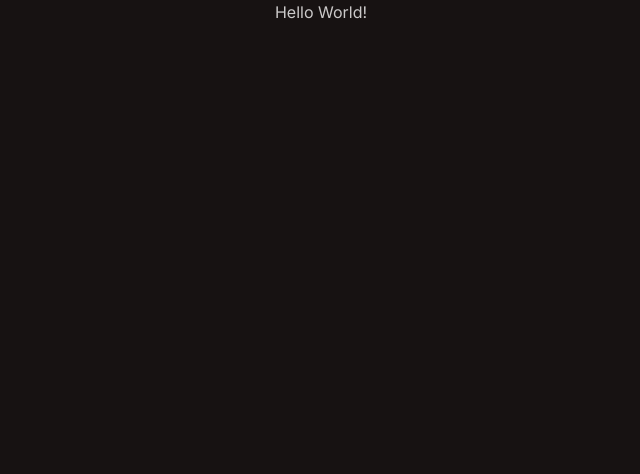
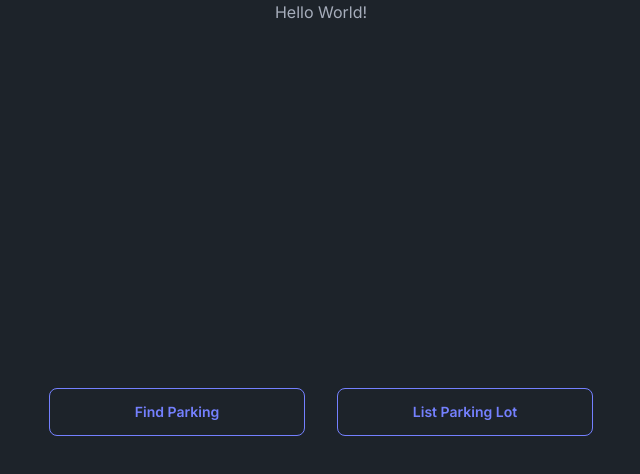
Before and after one commit to NoumanAMalik/ParkHub, a Next.js app: page / in a window 1280 px wide. Shown: the top 474 px of the page, without its empty margins (319-959 px from the left). Built offline with nearby package versions, Linux system fonts and the light colour scheme; no server answers.

Commit message:
Made page for owner and user authenticate

```diff
--- a/app/api/user/route.js
+++ b/app/api/user/route.js
@@ -1,24 +1,39 @@
 import "dotenv/config";
 import { drizzle } from "drizzle-orm/planetscale-serverless";
 import { connect } from "@planetscale/database";
-import { schema } from "@/db/schema";
+import { User, schema } from "@/db/schema";
 import { NextResponse } from "next/server";
+
+const connection = connect({
+    host: process.env.DATABASE_HOST,
+    username: process.env.DATABASE_USERNAME,
+    password: process.env.DATABASE_PASSWORD,
+});
+
+const db = drizzle(connection, { schema });
+
+export async function GET(request) {
+    const result = await db.select().from(User);
+
+    return NextResponse.json(result);
+}
 
 export async function POST(request) {
     // create the connection
-    const connection = connect({
-        host: process.env.DATABASE_HOST,
-        username: process.env.DATABASE_USERNAME,
-        password: process.env.DATABASE_PASSWORD,
+
+    const { firstName, lastName, licensePlate } = await request.json();
+    console.log(firstName, lastName, licensePlate);
+
+    await db.insert(User).values({
+        firstName: firstName,
+        lastName: lastName,
+        licensePlate: licensePlate,
     });
+    // const { Hello } = await request.json();
 
-    const db = drizzle(connection, { schema });
+    // console.log("POST: Called");
 
-    const { Hello } = await request.json();
+    // console.log(Hello);
 
-    console.log("POST: Called");
-
-    console.log(Hello);
-
-    return NextResponse.json({ response: "Working" });
+    return NextResponse.json({ response: "Created User" });
 }
--- /dev/null
+++ b/app/authenticate/owner/page.js
@@ -0,0 +1,9 @@
+const Owner = () => {
+    return (
+        <>
+            <h1>Hello I am Owner Page</h1>
+        </>
+    );
+};
+
+export default Owner;
--- /dev/null
+++ b/app/authenticate/user/page.js
@@ -0,0 +1,9 @@
+const User = () => {
+    return (
+        <>
+            <h1>Hello I am User Page</h1>
+        </>
+    );
+};
+
+export default User;
--- a/app/layout.js
+++ b/app/layout.js
@@ -10,7 +10,7 @@ export const metadata = {
 
 export default function RootLayout({ children }) {
     return (
-        <html lang="en" data-theme="forest">
+        <html lang="en" data-theme="dark">
             <body className={inter.className}>{children}</body>
         </html>
     );
--- a/app/page.js
+++ b/app/page.js
@@ -1,25 +1,57 @@
 "use client";
 
 import { useEffect } from "react";
+import Link from "next/link";
 
 export default function Home() {
     useEffect(() => {
-        const test = async () => {
+        const post = async () => {
             const res = await fetch(`/api/user`, {
                 method: "POST",
                 headers: {
                     "Content-Type": "application/json",
                 },
-                body: JSON.stringify({ Hello: "World" }),
+                body: JSON.stringify({
+                    firstName: "Nouman",
+                    lastName: "Malik",
+                    licensePlate: "CLXK646",
+                }),
             });
+
+            return res.json();
         };
 
-        test();
+        const get = async () => {
+            const res = await fetch(`/api/user`, {
+                method: "GET",
+            });
+
+            return res.json();
+        };
+
+        // (async () => {
+        //     console.log(await post());
+        //     console.log(await get());
+        // })();
     }, []);
 
     return (
-        <main className="flex min-h-screen flex-col items-center justify-between">
-            <h1>Hello World!</h1>
+        <main className="flex min-h-screen flex-col items-center">
+            <h1 className="">Hello World!</h1>
+
+            <div className="my-auto flex flex-row gap-8">
+                <Link href="/authenticate/user">
+                    <button className="btn btn-wide btn-outline btn-primary">
+                        Find Parking
+                    </button>
+                </Link>
+
+                <Link href="/authenticate/owner">
+                    <button className="btn btn-wide btn-outline btn-primary">
+                        List Parking Lot
+                    </button>
+                </Link>
+            </div>
         </main>
     );
 }
--- a/tailwind.config.js
+++ b/tailwind.config.js
@@ -16,6 +16,6 @@ module.exports = {
     },
     plugins: [require("daisyui")],
     daisyui: {
-        themes: ["forest"],
+        themes: ["dark"],
     },
 };
```
